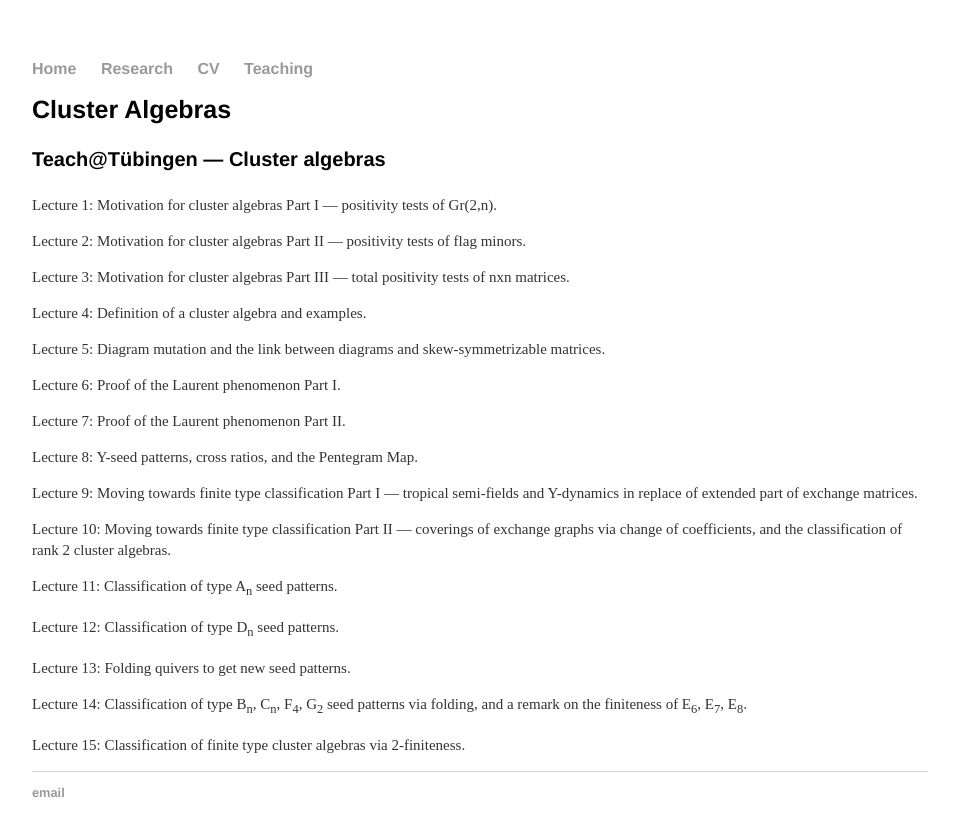
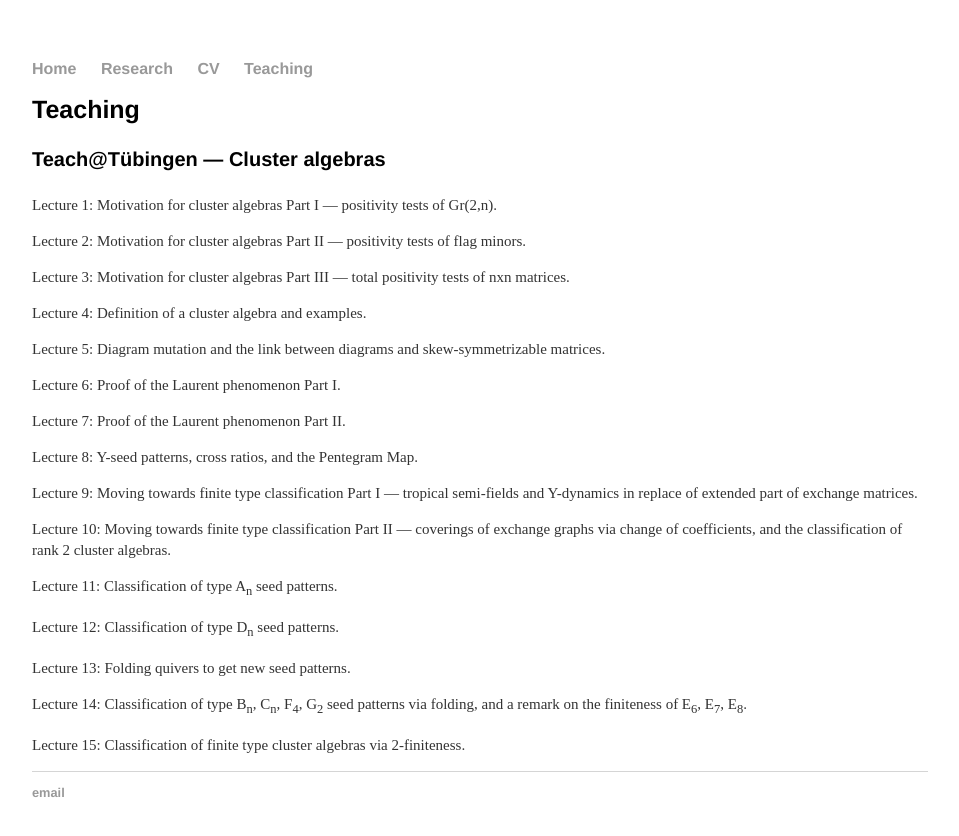
Before and after one commit to jon-m-wilson/jon-m-wilson.github.io, a Jekyll site: the page built from _posts/2016-03-20-jon-wilson-launch-post.html, in a window 1280 px wide. Shown: the top 836 px of the page, without its empty margins (160-1119 px from the left). Built offline with Jekyll 4.4.1, drawn with Linux system fonts in a browser that asks for light colours.

Commit message:
Update 2016-03-20-jon-wilson-launch-post.html

```diff
--- a/_posts/2016-03-20-jon-wilson-launch-post.html
+++ b/_posts/2016-03-20-jon-wilson-launch-post.html
@@ -1,6 +1,6 @@
 ---
 layout: default
-title: Cluster Algebras
+title: Teaching
 ---
 
 <h1 style="font-size:25px;">{{ page.title }}</h1>
```
